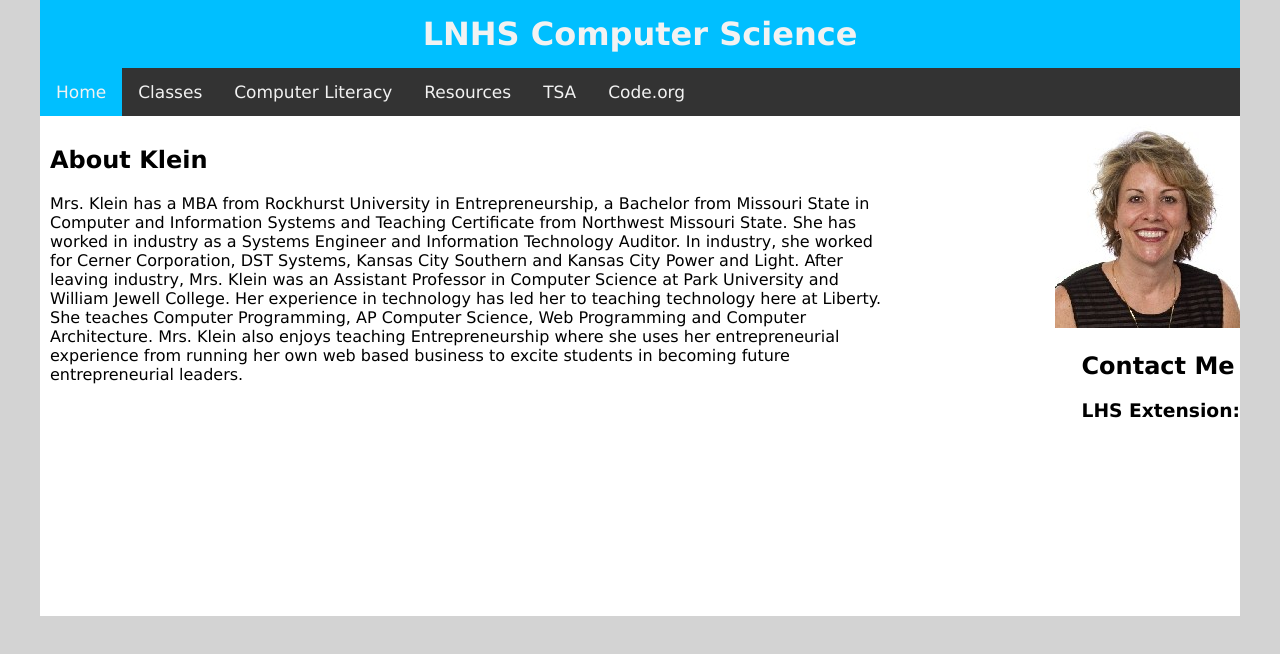
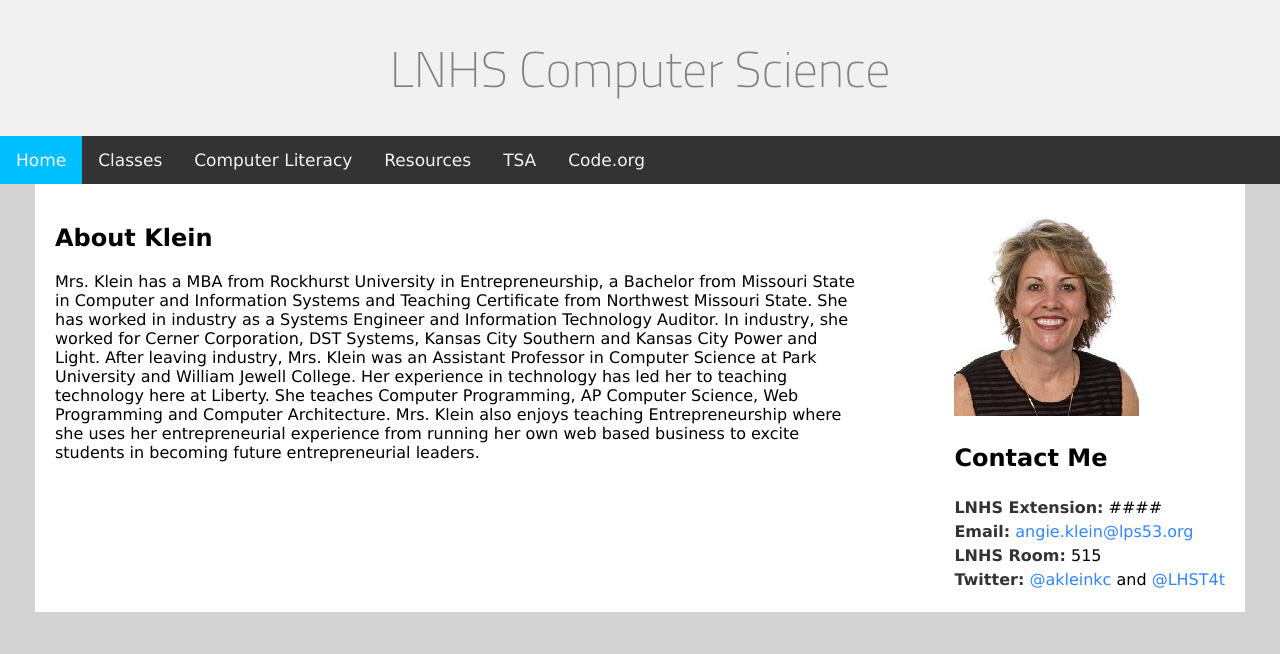
Before and after one commit to hmak5215/Klein-Website, a plain HTML site: page index.html in a window 1280 px wide. Drawn offline with Linux system fonts and the light colour scheme.

Commit message:
Stuff and things
I hate block schedule

```diff
--- a/Styles/home.css
+++ b/Styles/home.css
@@ -1,13 +1,31 @@
+#infowrapper {
+	display: block;
+	float: right;
+	padding: 20px;
+	position: relative;
+}
+
 #bio {
 	float: left;
-	padding: 10px;
+	padding: 20px;
+	overflow: hidden;
 	width: 70%;
 }
 
 #image {
-	float: right;
+
 }
 
 #contact-info {
-	float: right;
+	line-height: 1.5;
 }
+
+#contact-info a {
+	text-decoration: none;
+	color: #3385ff;
+}
+
+.bold {
+	font-weight: 600;
+	color: #333;
+}
--- a/Styles/styles.css
+++ b/Styles/styles.css
@@ -1,8 +1,12 @@
+* {
+	box-sizing: border-box;
+}
+
 body {
+	margin: 0;
 	font-family: Verdana, Helvetica, sans-serif;
 	font-size: 16px;
-	margin: 0 40px 0  40px;
-	background-color: lightgray;
+	background-color: lightgrey;
 }
 
 /********************/
@@ -10,15 +14,19 @@ body {
 /********************/
 
 #header {
-	background-color: #00BFFF;
+	/*background-color: #00BFFF;*/
+	background-color: #f1f1f1;
 	display: block;
 }
 
 #header h1 {
 	margin: 0;
-	padding: 15px 0 15px 0;
+	font-family: 'Titillium Web';
+	font-weight: 200;
+	font-size: 50px;
+	padding: 30px 0 30px 0;
 	text-align: center;
-	color: #f2f2f2;
+	color: gray;
 }
 
 .nav {
@@ -37,8 +45,7 @@ body {
 }
 
 .nav a:hover:not(.active) {
-	background-color: #ddd;
-	color: black;
+	background-color: #4d4d4d;
 }
 
 .active {
@@ -81,10 +88,12 @@ body {
 /*********************/
 
 #content {
+	margin: 0 35px 0  35px;
 	background-color: white;
 	display: inline-block;
-	height: 500px;
 }
+
+
 
 /********************/
 /****** FOOTER ******/
--- a/index.html
+++ b/index.html
@@ -3,6 +3,7 @@
 	<head>
 		<title>Klein Homepage</title>
 		<meta name="viewport" content="width=device-width, initial-scale=1">
+		<link href="https://fonts.googleapis.com/css?family=Titillium+Web:200,300,400" rel="stylesheet">
 		<link rel="stylesheet" type="text/css" href="Styles/styles.css">
 		<link rel="stylesheet" type="text/css" href="Styles/home.css">
 		<script src="Scripts/nav.js"></script>
@@ -33,14 +34,18 @@
 				<p>Mrs. Klein has a MBA from Rockhurst University in Entrepreneurship, a Bachelor from Missouri State in Computer and Information Systems and Teaching Certificate from Northwest Missouri State. She has worked in industry as a Systems Engineer and Information Technology Auditor. In industry, she worked for Cerner Corporation, DST Systems, Kansas City Southern and Kansas City Power and Light. After leaving industry, Mrs. Klein was an Assistant Professor in Computer Science at Park University and William Jewell College. Her experience in technology has led her to teaching technology here at Liberty. She teaches Computer Programming, AP Computer Science, Web Programming and Computer Architecture. Mrs. Klein also enjoys teaching Entrepreneurship where she uses her entrepreneurial experience from running her own web based business to excite students in becoming future entrepreneurial leaders.
 				</p>
 			</div>
+			<div id="infowrapper">
+				<div id="image">
+					<img src="Images/kleins-face.jpeg"/>
+				</div>
 
-			<div id="image">
-				<img src="Images/kleins-face.jpeg"/>
-			</div>
-
-			<div id="contact-info">
-				<h2>Contact Me</h2>
-				<h3>LHS Extension: </h3>
+				<div id="contact-info">
+					<h2>Contact Me</h2>
+					<span class="bold">LNHS Extension:</span> ####<br>
+					<span class="bold">Email:</span> <a href="mailto:angie.klein@lps53.org">angie.klein@lps53.org</a><br>
+					<span class="bold">LNHS Room:</span> 515<br>
+					<span class="bold">Twitter:</span> <a href="https://twitter.com/akleinkc">@akleinkc</a> and <a href="https://twitter.com/LHST4t">@LHST4t</a><br>
+				</div>
 			</div>
 		</div>
 
```
Also changed, not shown: classes.html (added, +32 -0 lines), 4 other files.
